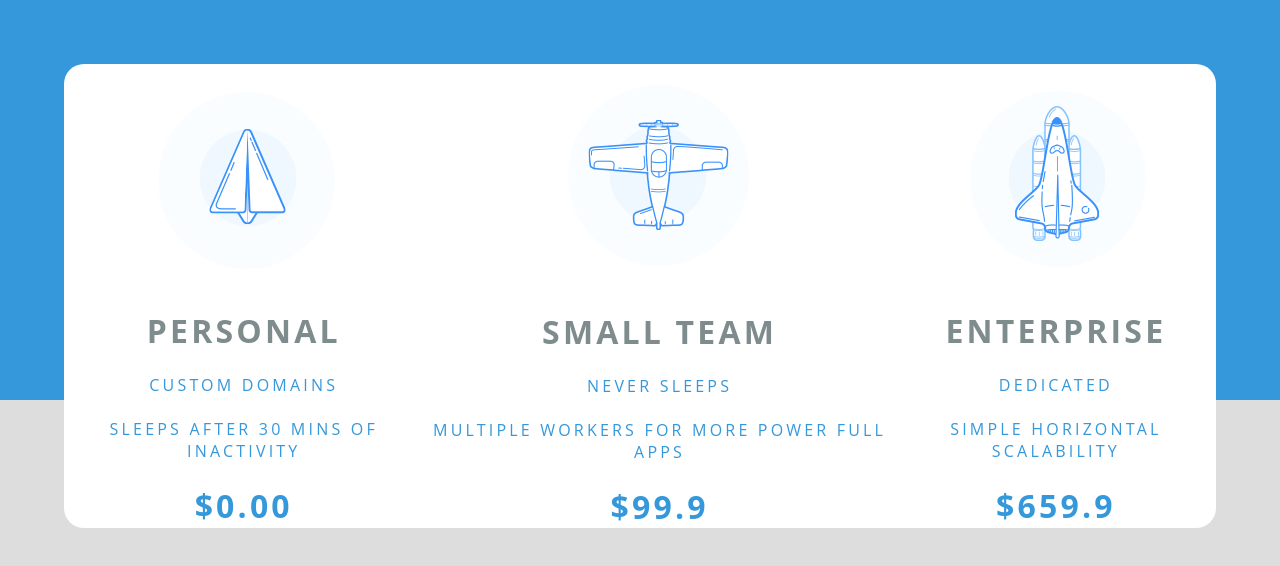
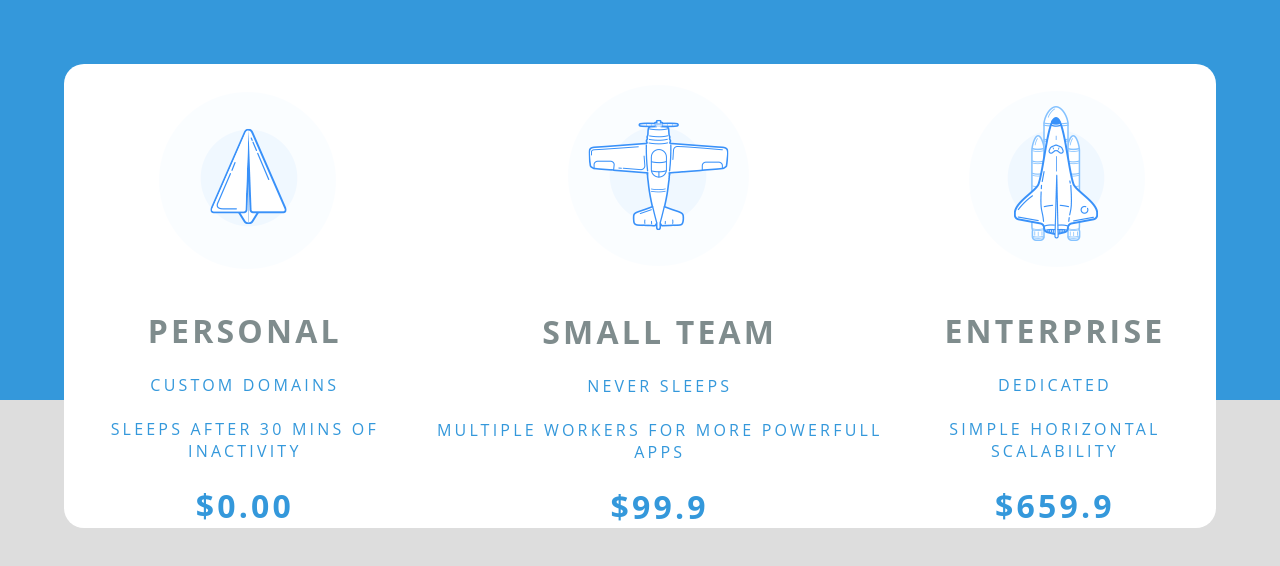
Before and after one commit to anantha-kr/component-design, a plain HTML site: page index.html in a window 1280 px wide. Drawn offline with Linux system fonts and the light colour scheme.

Commit message:
s/power full/powerful

```diff
--- a/index.html
+++ b/index.html
@@ -41,7 +41,7 @@
 				<dev class="price-card-body">
 					<p>never sleeps</p>
 					<br>
-					<p>multiple workers for more power full apps</p>
+					<p>multiple workers for more powerfull apps</p>
 				</dev>
 				<br>
 				<dev class="price-card-price">
```
